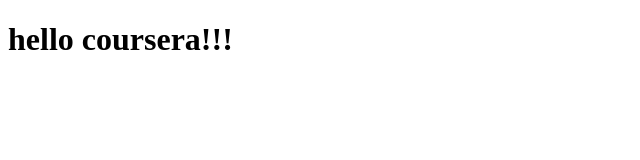
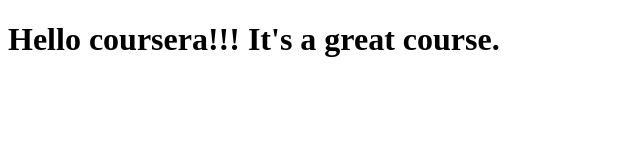
Before and after one commit to elmira26/coursera-test, a plain HTML site: page site/index.html in a window 1280 px wide. Shown: the whole page, without its empty margins (0-640 px from the left). Drawn offline with Linux system fonts and the light colour scheme.

Commit message:
small addition to our page content.

```diff
--- a/site/index.html
+++ b/site/index.html
@@ -4,7 +4,7 @@
 	<title>hello coursera</title>
 </head>
 <body>
-	<h1>hello coursera!!!</h1>
+	<h1>Hello coursera!!! It's a great course.</h1>
 
 </body>
 </html>
```
